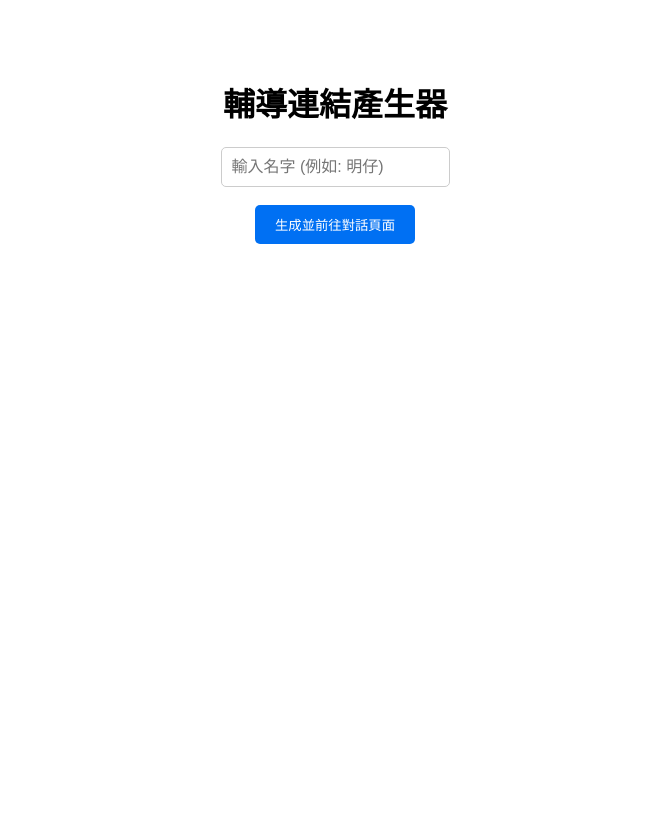
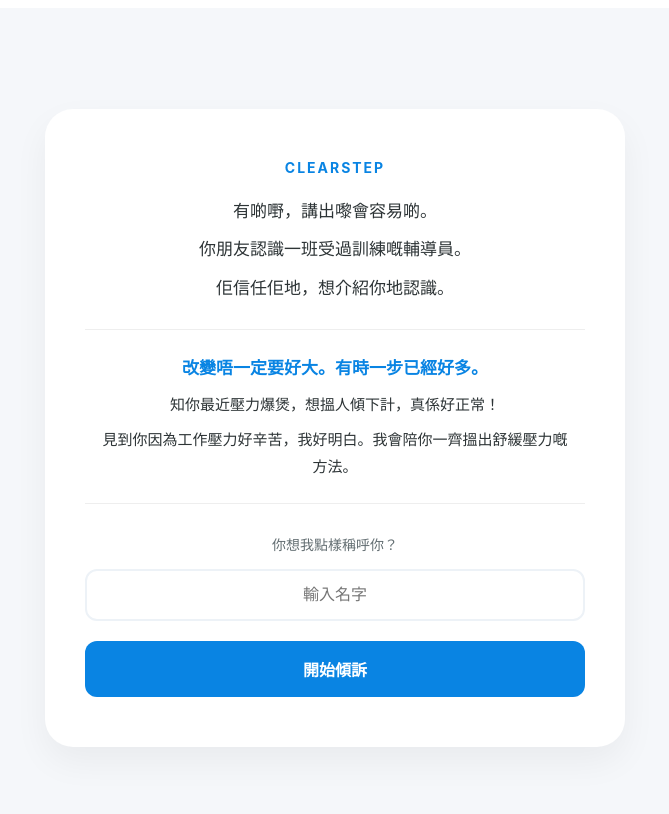
Before and after one commit to kitkitex/counselling-app, a Next.js app: page / in a window 1280 px wide. Shown: the top 814 px of the page, without its empty margins (305-974 px from the left). Built offline with nearby package versions, Linux system fonts and the light colour scheme.

Commit message:
Update index.js

```diff
--- a/pages/index.js
+++ b/pages/index.js
@@ -4,33 +4,95 @@ export default function Home() {
   const [name, setName] = useState('');
 
   const goToCounselling = () => {
-    // 這裡設定你的自定義內容
+    if (!name.trim()) {
+      alert("請輸入你的名字");
+      return;
+    }
+
+    // 這裡保留你原本設定好的動態內容，傳遞給 start 頁面
     const opening = encodeURIComponent("知你最近壓力爆煲，想搵人傾下計，真係好正常！");
     const intro = encodeURIComponent("見到你因為工作壓力好辛苦，我好明白。我會陪你一齊搵出舒緩壓力嘅方法。");
     const reassurance = encodeURIComponent("放心，所有傾訴都會絕對保密，我會用最專業嘅態度支持你。");
     const methods = encodeURIComponent("認知行為療法 (CBT), 壓力管理, 情緒聚焦治療");
 
-    // 跳轉到 start 頁面並帶上參數
     window.location.href = `/start?name=${encodeURIComponent(name)}&opening=${opening}&intro=${intro}&reassurance=${reassurance}&methods=${methods}&emoji=🫂`;
   };
 
   return (
-    <div style={{ padding: '50px', textAlign: 'center', fontFamily: 'sans-serif' }}>
-      <h1>輔導連結產生器</h1>
+    <div style={{
+      minHeight: '100vh',
+      backgroundColor: '#f5f7fa',
+      display: 'flex',
+      alignItems: 'center',
+      justifyContent: 'center',
+      padding: '20px',
+      fontFamily: '-apple-system, BlinkMacSystemFont, "Segoe UI", Roboto, sans-serif'
+    }}>
+      <div style={{
+        backgroundColor: '#ffffff',
+        maxWidth: '500px',
+        width: '100%',
+        borderRadius: '28px',
+        boxShadow: '0 15px 35px rgba(0,0,0,0.05)',
+        padding: '50px 40px',
+        textAlign: 'center'
+      }}>
+        {/* 標題與文字區塊 */}
+        <h2 style={{ fontSize: '14px', fontWeight: 'bold', color: '#0984e3', letterSpacing: '2px', margin: '0 0 20px 0' }}>
+          CLEARSTEP
+        </h2>
+
+        <div style={{ fontSize: '17px', color: '#2d3436', lineHeight: '1.8', marginBottom: '30px' }}>
+          <p style={{ margin: '8px 0', fontWeight: '500' }}>有啲嘢，講出嚟會容易啲。</p>
+          <p style={{ margin: '8px 0' }}>你朋友認識一班受過訓練嘅輔導員。</p>
+          <p style={{ margin: '8px 0' }}>佢信任佢地，想介紹你地認識。</p>
+
+          <div style={{ margin: '25px 0', padding: '15px', borderTop: '1px solid #eee', borderBottom: '1px solid #eee' }}>
+            <p style={{ margin: '8px 0', color: '#0984e3', fontWeight: '600' }}>改變唔一定要好大。有時一步已經好多。</p>
+            <p style={{ margin: '8px 0', fontSize: '15px' }}>知你最近壓力爆煲，想搵人傾下計，真係好正常！</p>
+            <p style={{ margin: '8px 0', fontSize: '15px' }}>見到你因為工作壓力好辛苦，我好明白。我會陪你一齊搵出舒緩壓力嘅方法。</p>
+          </div>
+        </div>
+
+        {/* 輸入與互動區 */}
+        <div style={{ marginTop: '30px' }}>
+          <p style={{ fontSize: '14px', color: '#636e72', marginBottom: '15px' }}>你想我點樣稱呼你？</p>
           <input
             type="text"
-        placeholder="輸入名字 (例如: 明仔)"
+            placeholder="輸入名字"
             value={name}
             onChange={(e) => setName(e.target.value)}
-        style={{ padding: '10px', fontSize: '16px', borderRadius: '5px', border: '1px solid #ccc' }}
+            style={{
+              width: '100%',
+              padding: '15px',
+              fontSize: '16px',
+              borderRadius: '12px',
+              border: '2px solid #edf2f7',
+              marginBottom: '20px',
+              boxSizing: 'border-box',
+              outline: 'none',
+              textAlign: 'center'
+            }}
           />
-      <br /><br />
           <button
             onClick={goToCounselling}
-        style={{ padding: '10px 20px', backgroundColor: '#0070f3', color: 'white', border: 'none', borderRadius: '5px', cursor: 'pointer' }}
+            style={{
+              width: '100%',
+              padding: '16px',
+              backgroundColor: '#0984e3',
+              color: 'white',
+              border: 'none',
+              borderRadius: '12px',
+              fontSize: '16px',
+              fontWeight: 'bold',
+              cursor: 'pointer',
+              transition: 'all 0.2s shadow'
+            }}
           >
-        生成並前往對話頁面
+            開始傾訴
           </button>
+        </div>
+      </div>
     </div>
   );
 }
```
Lines whose indentation alone changed are shown as unchanged.
